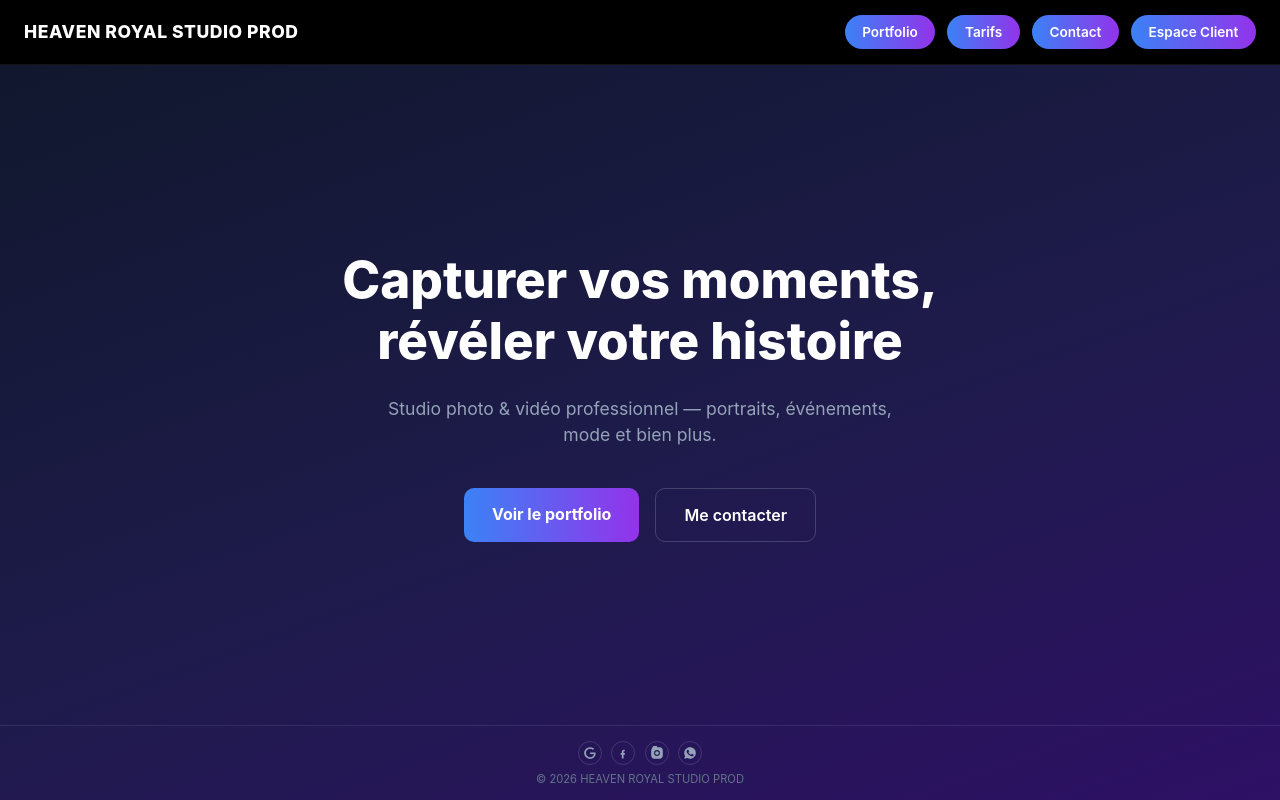
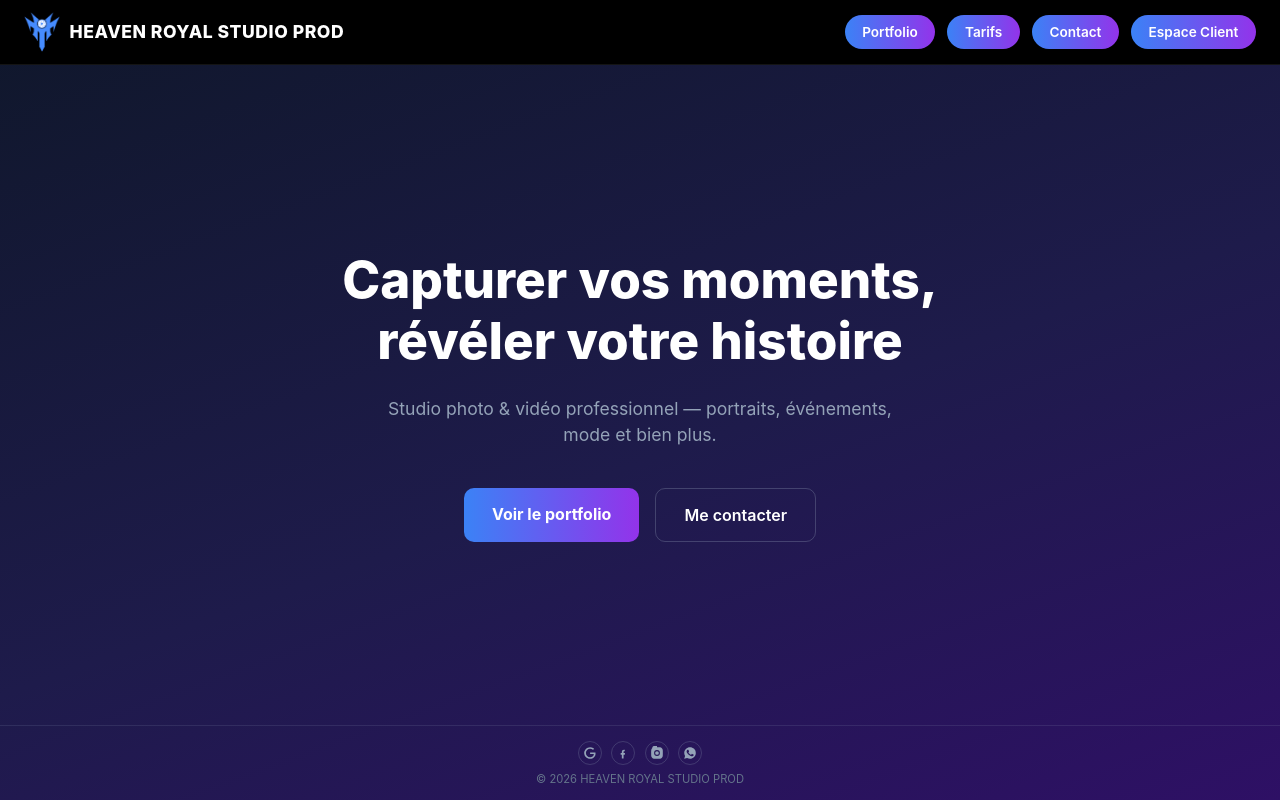
Before and after one commit to PatientAkili/HEAVEN-STUDIO, a React (Vite) app: page / in a window 1280 px wide. Built offline with nearby package versions, Linux system fonts and the light colour scheme; no server answers.

Commit message:
Ajout du logo dans la barre de navigation

```diff
--- a/src/components/Navbar.tsx
+++ b/src/components/Navbar.tsx
@@ -56,7 +56,8 @@ function Navbar({ active, mode = 'public', onLogout, homeTo, label }: NavbarProp
 
       <div style={styles.topRow}>
         <Link to={homeTo ?? (mode === 'client' ? '/galerie' : '/')} style={styles.logo} onClick={close}>
-          {label ?? 'HEAVEN ROYAL STUDIO PROD'}
+          <img src="/public/logo.png/logo-clair.png" alt="" style={styles.logoImg} />
+          <span style={styles.logoText}>{label ?? 'HEAVEN ROYAL STUDIO PROD'}</span>
         </Link>
 
         {mode === 'client' ? (
@@ -129,11 +130,22 @@ const styles: { [key: string]: React.CSSProperties } = {
     gap: '1rem',
   },
   logo: {
+    display: 'flex',
+    alignItems: 'center',
+    gap: '0.6rem',
+    minWidth: 0,
+    color: '#FFFFFF',
+    textDecoration: 'none',
+  },
+  logoImg: {
+    height: '40px',
+    width: 'auto',
+    flexShrink: 0,
+  },
+  logoText: {
     fontWeight: 800,
     fontSize: '1.1rem',
     letterSpacing: '0.03em',
-    color: '#FFFFFF',
-    textDecoration: 'none',
     whiteSpace: 'nowrap',
     overflow: 'hidden',
     textOverflow: 'ellipsis',
```
Also changed, not shown: public/logo.png/logo-clair.png (added).
